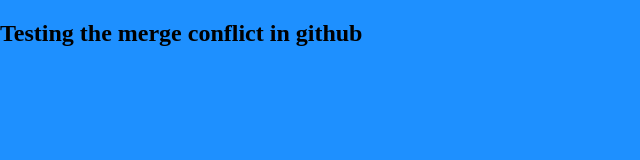
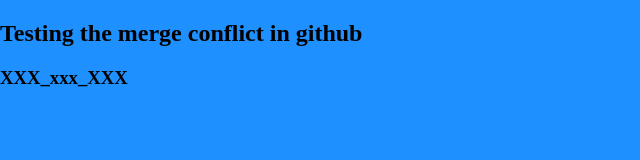
Before and after one commit to DaNeculai/background-generator, a plain HTML site: page index.html in a window 1280 px wide. Shown: the whole page, without its empty margins (0-640 px from the left). Drawn offline with Linux system fonts and the light colour scheme.

Commit message:
creted h3

```diff
--- a/index.html
+++ b/index.html
@@ -11,6 +11,7 @@
 </head>
 <body>
     <h2>Testing the merge conflict in github</h2>
+    <h3>XXX_xxx_XXX</h3>
     <!-- Script -->
     <script src="script.js"></script>
 </body>
```
